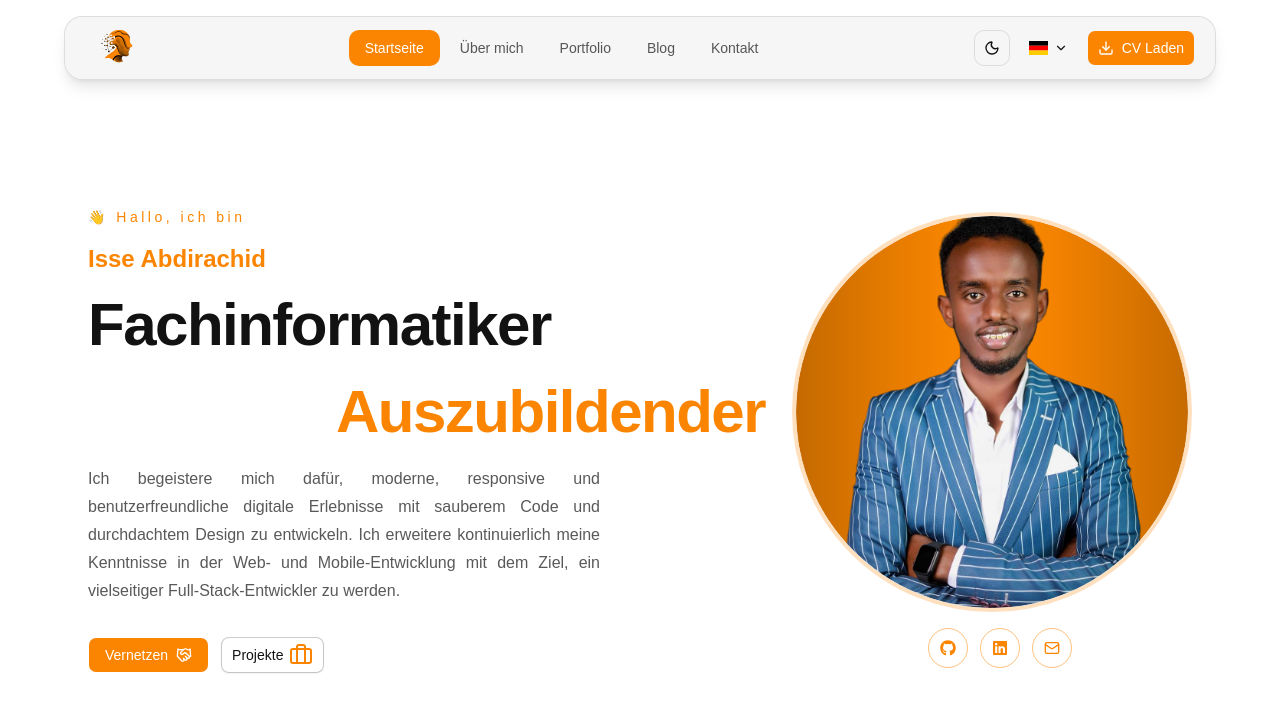
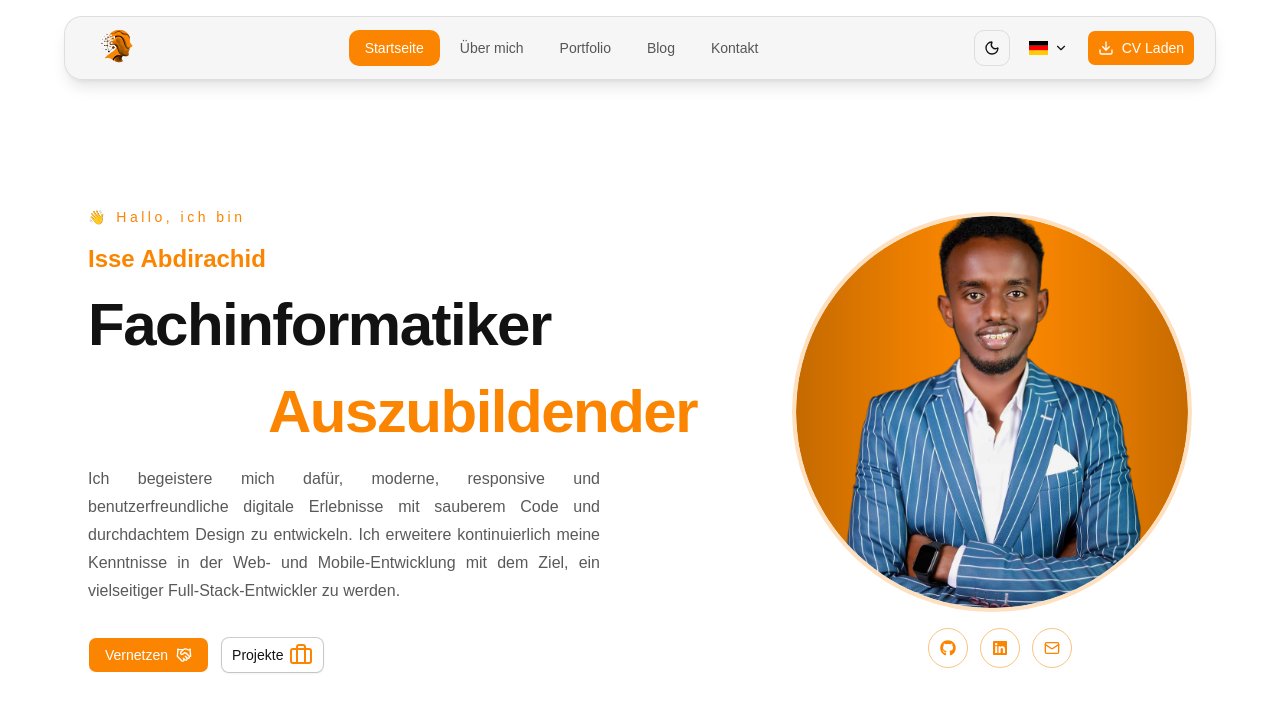
Before and after one commit to isseabdirachid/My-Portfolio, a React (Vite) app: page / in a window 1280 px wide. Shown: the top 712 px of the page. Built offline with nearby package versions, Linux system fonts and the light colour scheme.

Commit message:
fix title hero sectio desktop responsive

```diff
--- a/src/components/Hero/HeroContent.tsx
+++ b/src/components/Hero/HeroContent.tsx
@@ -19,7 +19,7 @@ function HeroContent() {
                 {t("hero.profession")}
             </h1>
 
-            <h1 className="hero-title-left mt-3 ml-0 text-center text-4xl font-bold leading-tight tracking-tight text-primary-custom sm:ml-20 sm:text-5xl md:text-left lg:ml-62 lg:text-6xl">
+            <h1 className="hero-title-left mt-3 ml-0 text-center text-4xl font-bold leading-tight tracking-tight text-primary-custom sm:ml-20 sm:text-5xl md:text-left lg:ml-45 lg:text-6xl">
                 {t("hero.position")}
             </h1>
             <p className="mt-4 max-w-xl text-left text-base leading-7 text-secondary-custom/70 sm:text-1xl lg:text-justify">
```
